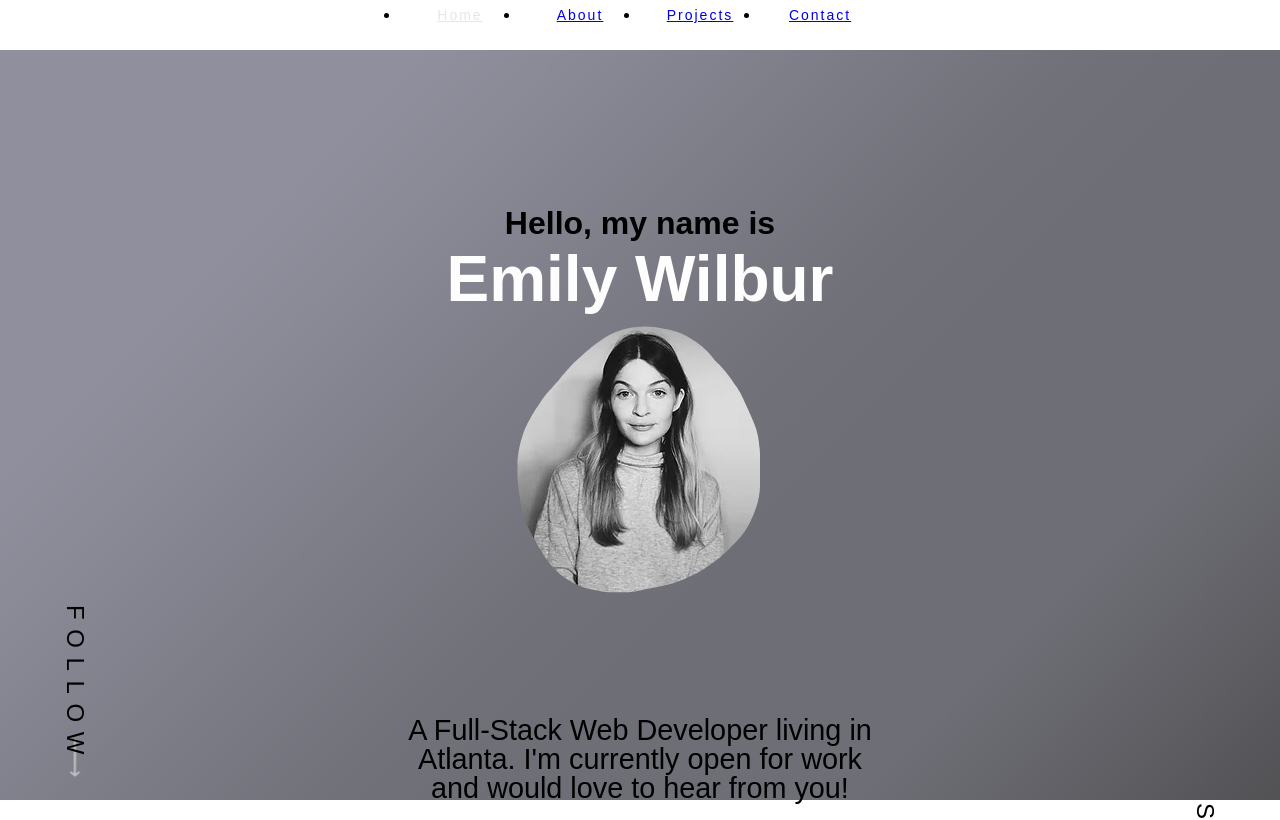
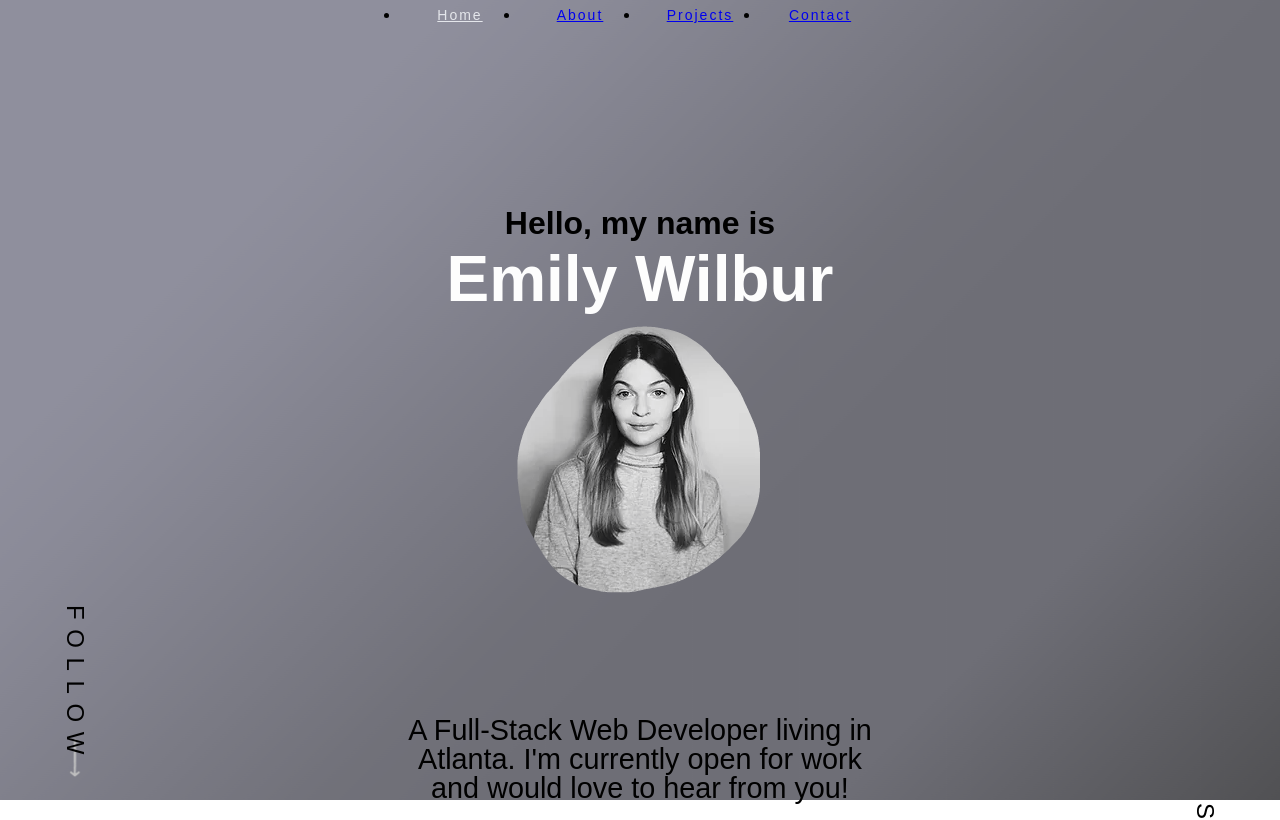
Before and after one commit to emilyjwilbur/react_portfolio, a React (Create React App) app: page / in a window 1280 px wide. Shown: the top 820 px of the page. Built offline with nearby package versions, Linux system fonts and the light colour scheme; the HTML template or start-up script is replaced by a standard one.

Commit message:
navbar fix

```diff
--- a/src/components/HeroSection.js
+++ b/src/components/HeroSection.js
@@ -24,7 +24,7 @@ const HeroStyles = styled.div `
     right:-50%;
     top:0;
     z-index:-1;
-    margin-top: 50px
+
   }
 
   .bg2 {
```
